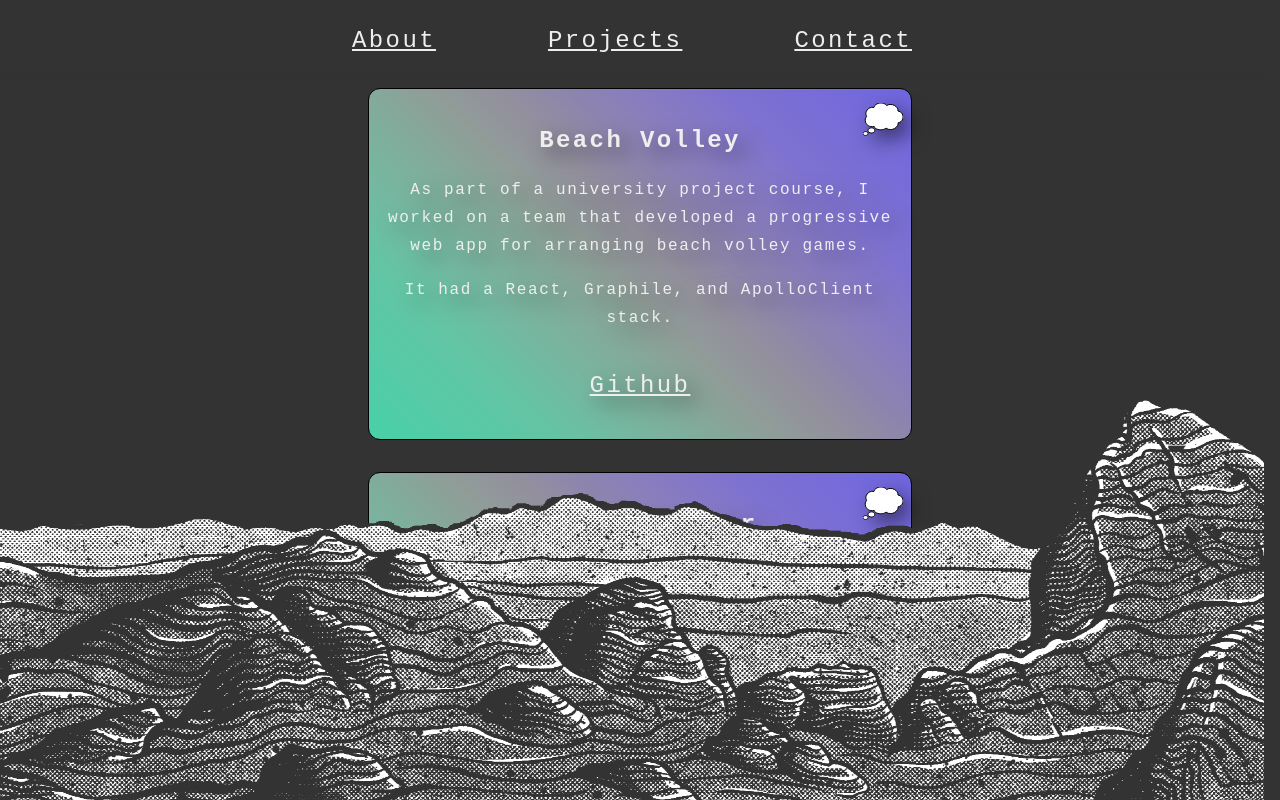
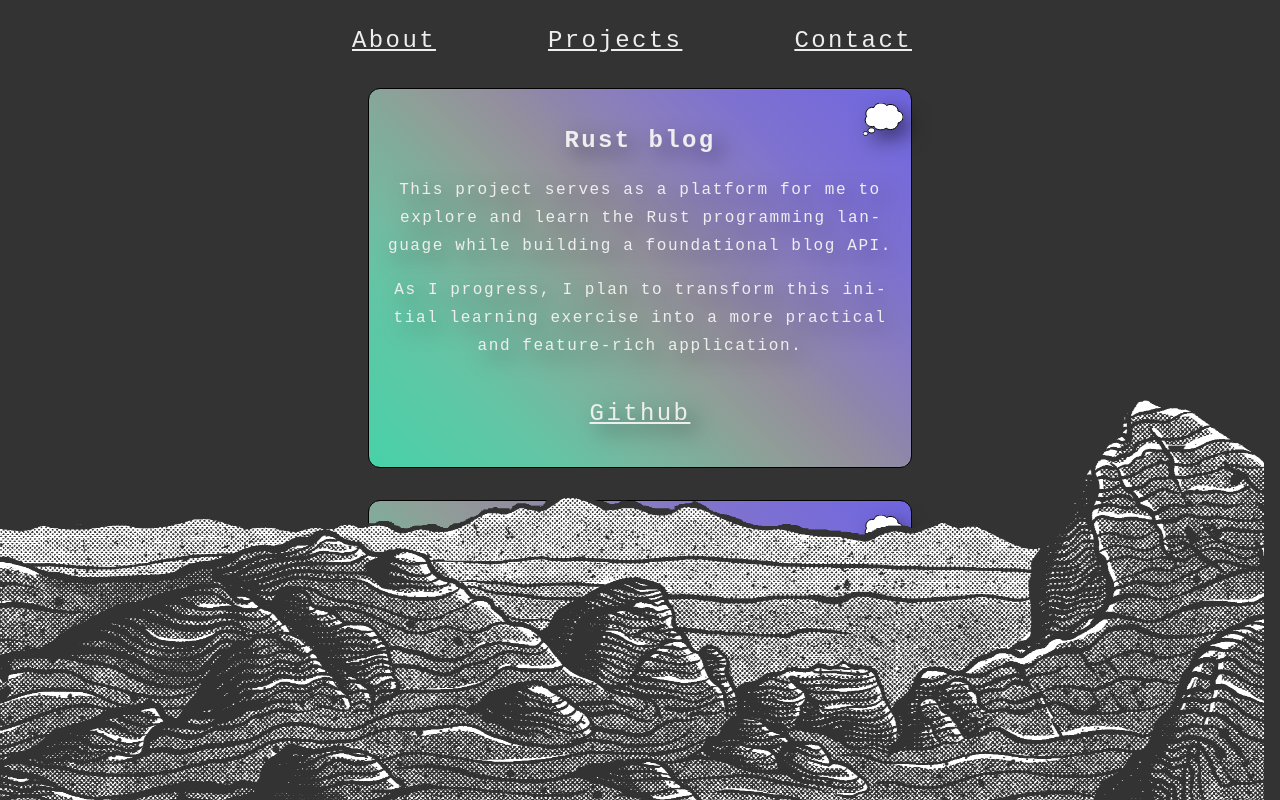
Before and after one commit to NiklasMenard/web-portfolio, a React (Vite) app: page /projects in a window 1280 px wide. Built offline with nearby package versions, Linux system fonts and the light colour scheme.

Commit message:
added Rust Blog Project

```diff
--- a/src/pages/Projects.tsx
+++ b/src/pages/Projects.tsx
@@ -6,6 +6,21 @@ const ProjectList = () => {
   return (
     <CenterContainer>
       <StyledProjectList>
+        <ProjectListItem>
+          <h2>Rust blog</h2>
+          <ThoughtBubbleIcon />
+          <p>
+            This project serves as a platform for me to explore and learn the Rust programming
+            language while building a foundational blog API.
+          </p>
+
+          <p>
+            As I progress, I plan to transform this initial learning exercise into a more practical
+            and feature-rich application.
+          </p>
+          <a href="https://github.com/NiklasMenard/rust_blog">Github</a>
+        </ProjectListItem>
+
         <ProjectListItem>
           <h2>Beach Volley</h2>
           <ThoughtBubbleIcon />
```
